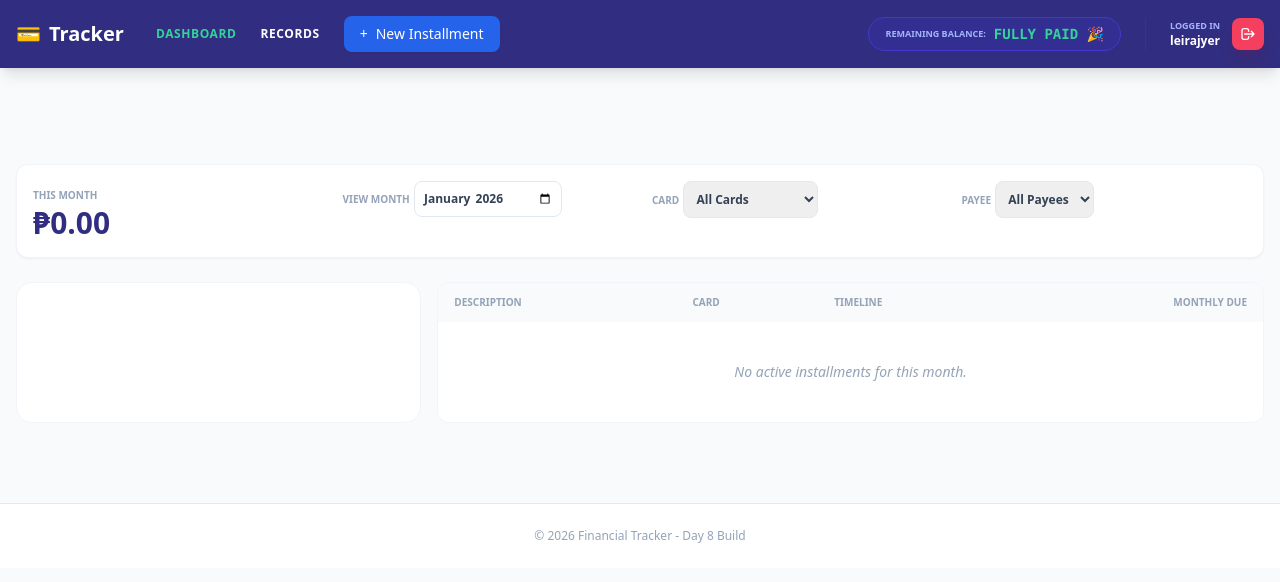
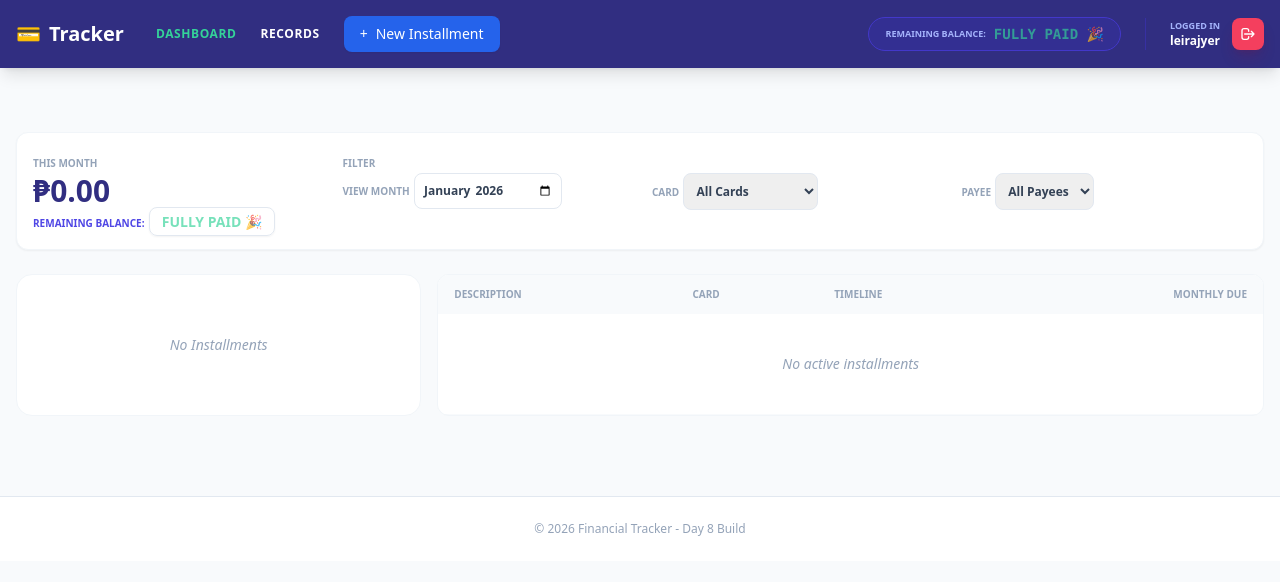
Before and after one commit to leirajyer/financial-tracker, a FastAPI app: page / in a window 1280 px wide. Shown: the top 582 px of the page. Run offline with FastAPI, Linux system fonts and the light colour scheme; data comes from the database, SQL or seed files in the repository; data that the repository does not hold is empty; some libraries are stand-ins or nearby versions.

Commit message:
updates sidebar to the pending and paid, added remaining balance on the total for the month, and fix problem codes

```diff
--- a/app/logic.py
+++ b/app/logic.py
@@ -4,7 +4,9 @@ from .models import Installment, CardMonthlyStatus
 import calendar
 
 
-def calculate_monthly_totals(db_session, year=None, month=None):
+def calculate_monthly_totals(
+    db_session, year=None, month=None, card_id=None, payee_id=None
+):
     """Calculates summary stats and separates cards by their payment status."""
     today = date.today()
     yr = int(year) if year else today.year
@@ -13,11 +15,14 @@ def calculate_monthly_totals(db_session, year=None, month=None):
     target_date = date(yr, mo, 1)
     month_year_str = f"{yr}-{mo:02d}"
 
-    all_items = (
-        db_session.query(Installment).options(joinedload(Installment.card)).all()
-    )
+    query = db_session.query(Installment).options(joinedload(Installment.card))
 
-    from app.models import CardMonthlyStatus
+    if card_id:
+        query = query.filter(Installment.card_id == card_id)
+    if payee_id:
+        query = query.filter(Installment.payee_id == payee_id)
+
+    all_items = query.all()
 
     statuses = (
         db_session.query(CardMonthlyStatus)
@@ -150,9 +155,13 @@ def get_monthly_forecast(db, year, month, card_id=None, payee_id=None):
     }
 
 
-def get_global_updates_fragment(db, year, month, toast_msg=None):
+def get_global_updates_fragment(
+    db, year, month, card_id=None, payee_id=None, toast_msg=None
+):
     """Standardized helper for Out-of-Band UI updates with Fully Paid state."""
-    stats = calculate_monthly_totals(db, year, month)
+    stats = calculate_monthly_totals(
+        db, year, month, card_id=card_id, payee_id=payee_id
+    )
     total_val = stats.get("total_burn", 0)
 
     # Check if balance is zero or less
@@ -163,6 +172,9 @@ def get_global_updates_fragment(db, year, month, toast_msg=None):
 
     # 1. Burnout Fragment (targets your navbar ID)
     fragments = [f'<span id="total-burnout" hx-swap-oob="true">{burn_display}</span>']
+    fragments.append(
+        f'<span id="nav-remaining-value" class="text-sm font-bold text-red-600 bg-white border border-slate-200 px-3 py-1 rounded-lg shadow-sm bg-red-100" hx-swap-oob="true">{burn_display}</span>'
+    )
 
     # 2. Toast Fragment
     if toast_msg:
--- a/app/routes/installments.py
+++ b/app/routes/installments.py
@@ -13,7 +13,11 @@ templates = Jinja2Templates(directory="templates")
 # Local App Imports
 from app.database import get_db
 from app.models import Installment, Card, Payee
-from app.logic import calculate_monthly_totals, get_monthly_forecast
+from app.logic import (
+    calculate_monthly_totals,
+    get_monthly_forecast,
+    get_global_updates_fragment,
+)
 
 
 @router.post("/add-installment")
@@ -84,46 +88,91 @@ async def get_cards(db: Session = Depends(get_db)):
 # app/routes/forecast.py (or installments.py)
 
 
-@router.get("/get-forecast")
+# Updated /get-forecast in installment.py
+# installments.py
+
+
+@router.get("/get-forecast", response_class=HTMLResponse)
 async def get_forecast(
     request: Request,
-    forecast_period: Optional[str] = Query(None),  # Standardized Optional
+    forecast_period: Optional[str] = Query(None),
     card_id: Optional[str] = Query(None),
     payee_id: Optional[str] = Query(None),
-    db: Session = Depends(get_db),  # <--- ADDED Dependency Injection
+    db: Session = Depends(get_db),
 ):
-    # 1. Standardize Date Handling
+    # 1. Date Parsing
     now_obj = dt.now()
-
-    if not forecast_period or not forecast_period.strip():
-        yr, mo = now_obj.year, now_obj.month
-    else:
+    yr, mo = now_obj.year, now_obj.month
+    if forecast_period and "-" in forecast_period:
         try:
             yr, mo = map(int, forecast_period.split("-"))
-        except (ValueError, AttributeError):
-            yr, mo = now_obj.year, now_obj.month
+        except (ValueError, IndexError):
+            pass
 
-    # 2. Convert Query Strings to Integers for the DB logic
+    # 2. Convert Filter Strings to Integers
     c_id = int(card_id) if card_id and card_id.strip() and card_id != "None" else None
     p_id = (
         int(payee_id) if payee_id and payee_id.strip() and payee_id != "None" else None
     )
-    stats = calculate_monthly_totals(db)
-    # 3. Use 'db' from Depends (No SessionLocal or db.close needed)
-    data = get_monthly_forecast(db, yr, mo, card_id=c_id, payee_id=p_id)
 
-    return templates.TemplateResponse(
+    # 3. Get Filtered Data
+    stats = calculate_monthly_totals(db, yr, mo, card_id=c_id, payee_id=p_id)
+
+    # 4. Render main partial
+    forecast_html = templates.TemplateResponse(
         "partials/forecast.html",
         {
             "request": request,
             "now": now_obj,
-            "items": data.get("items", []),
-            "total_due": data.get("total_due", 0.0),
-            "card_data": data.get("card_data", {}),
-            "card_split": data.get("card_data", {}),
-            "month_name": data.get("month_name", "Unknown"),
             "year": yr,
             "month": mo,
-            "stats": stats,
+            **stats,  # Unpack so pending_cards/paid_cards are top-level
         },
+    ).body.decode()
+
+    # 5. Sync Navbar with filtered total
+    global_updates = get_global_updates_fragment(
+        db, yr, mo, card_id=c_id, payee_id=p_id
     )
+
+    return HTMLResponse(content=forecast_html + global_updates)
+
+
+@router.delete("/delete-installment/{rec_id}", response_class=HTMLResponse)
+async def delete_installment(
+    request: Request, rec_id: int, db: Session = Depends(get_db)
+):
+    # 1. Perform the deletion
+    item = db.query(Installment).filter(Installment.id == rec_id).first()
+    if item:
+        db.delete(item)
+        db.commit()
+
+    # 2. Re-fetch all records for the refreshed list
+    records = (
+        db.query(Installment)
+        .options(joinedload(Installment.card), joinedload(Installment.payee))
+        .order_by(Installment.start_date.desc())
+        .all()
+    )
+
+    # 3. Calculate current totals for the OOB navbar update
+    now = dt.now()
+    stats = calculate_monthly_totals(db, now.year, now.month)
+
+    # 4. Render the list partial
+    list_html = templates.TemplateResponse(
+        "partials/list.html",
+        {
+            "request": request,
+            "records": records,
+            **stats,  # Unpacks total_burn for the list view
+        },
+    ).body.decode()
+
+    # 5. Get Global Navbar/Burnout Updates
+    global_html = get_global_updates_fragment(
+        db, now.year, now.month, toast_msg="Installment deleted!"
+    )
+
+    return HTMLResponse(content=list_html + global_html)
--- a/templates/base.html
+++ b/templates/base.html
@@ -10,7 +10,7 @@
 
 <body class="bg-slate-50 min-h-screen flex flex-col">
 
-  <nav class="bg-indigo-900 text-white p-4 mb-8 flex justify-between items-center shadow-lg sticky top-0 z-50">
+  <nav class="bg-indigo-900 text-white p-4 flex justify-between items-center shadow-lg sticky top-0 z-50">
     <div class="flex items-center gap-8">
       <a href="/" class="font-bold text-xl flex items-center gap-2">
         <span>💳</span>
--- a/templates/partials/forecast.html
+++ b/templates/partials/forecast.html
@@ -2,25 +2,31 @@
   <div class="grid grid-cols-12 gap-4">
     <div class="col-span-1 lg:col-span-4 bg-white p-5 rounded-2xl border border-slate-100">
       <div id="card-status-wrapper" class="space-y-6">
-        {% if stats.pending_cards %}
+        {% if pending_cards or paid_cards %}
+        {% if pending_cards %}
         <div>
           <h4 class="text-[10px] font-black text-amber-600 uppercase mb-2">To Pay ⏳</h4>
           <div class="flex flex-wrap gap-2">
-            {% for card_name, info in stats.pending_cards.items() %}
+            {% for card_name, info in pending_cards.items() %}
             {% include "partials/card_badge.html" %}
             {% endfor %}
           </div>
         </div>
         {% endif %}
 
-        {% if stats.paid_cards %}
+        {% if paid_cards %}
         <div>
           <h4 class="text-[10px] font-black text-emerald-600 uppercase mb-2">Settled ✅</h4>
           <div class="flex flex-wrap gap-2 opacity-80">
-            {% for card_name, info in stats.paid_cards.items() %}
+            {% for card_name, info in paid_cards.items() %}
             {% include "partials/card_badge.html" %}
             {% endfor %}
           </div>
+        </div>
+        {% endif %}
+        {% else %}
+        <div class="text-center">
+          <h4 class="px-4 py-10 text-center text-slate-400 italic text-sm">No Installments</h4>
         </div>
         {% endif %}
       </div>
@@ -47,7 +53,7 @@
               <p class="text-[10px] text-orange-600 font-normal block mt-3">Payee: <span class="text-slate-700">{{
                   item.payee.name if item.payee
                   else
-                  "Self" }}</span></span>
+                  "Self" }}</span></p>
             </td>
             <td class="px-4 py-3 text-xs text-slate-500">
 
@@ -67,7 +73,7 @@
           {% else %}
           <tr>
             <td colspan="5" class="px-4 py-10 text-center text-slate-400 italic text-sm">
-              No active installments for this month.
+              No active installments
             </td>
           </tr>
           {% endfor %}
--- a/templates/partials/forecast_filters.html
+++ b/templates/partials/forecast_filters.html
@@ -4,9 +4,17 @@
             <label class="text-[10px] font-bold text-slate-400 uppercase">This Month</label>
             <h3 class="text-3xl font-black text-indigo-900">₱{{ "{:,.2f}".format(total_due)
                 }}</h3>
+            <span class="text-[10px] uppercase font-bold text-indigo-600">Remaining Balance:</span>
+            <span id="nav-remaining-value"
+                class="text-sm font-bold text-red-600 bg-white border border-slate-200 px-3 py-1 rounded-lg shadow-sm bg-red-100">
+                ₱{{ "{:,.2f}".format(total_due) if total_due else "0.00" }}
+            </span>
         </div>
 
         <div class="col-span-1 lg:col-span-9">
+            <div class="col-span-1 lg:col-span-4">
+                <label class="text-[10px] font-bold text-slate-400 uppercase">Filter</label>
+            </div>
             <div class="grid grid-cols-1 lg:grid-cols-12 gap-6 items-start">
                 <div class="col-span-1 lg:col-span-4">
                     <label class="text-[10px] font-bold text-slate-400 uppercase">View Month</label>
```
Also changed, not shown: app/routes/forecast.py (+28 -28 lines), templates/dump_base.html (+6 -3 lines).
